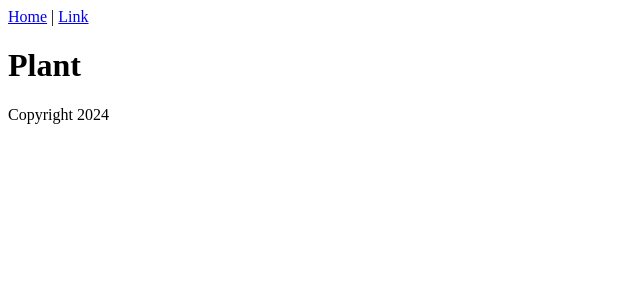
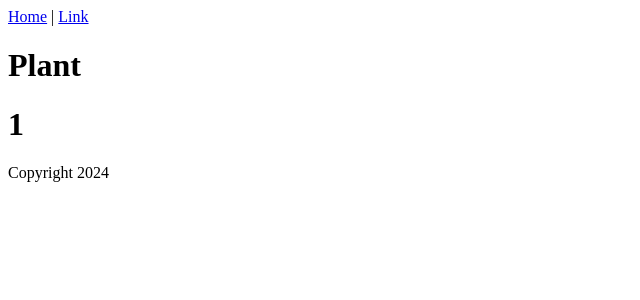
Before and after one commit to BuickSalesman/what-dis-plant, a React (Vite) app: page / in a window 1280 px wide. Shown: the top 300 px of the page, without its empty margins (0-640 px from the left). Built offline with nearby package versions, Linux system fonts and the light colour scheme.

Commit message:
Messing with plant ids

```diff
--- a/src/Content.jsx
+++ b/src/Content.jsx
@@ -16,6 +16,7 @@ export function Content() {
   return (
     <div>
       <h1>{plant.name}</h1>
+      <h1>{plant.id}</h1>
     </div>
   );
 }
```
